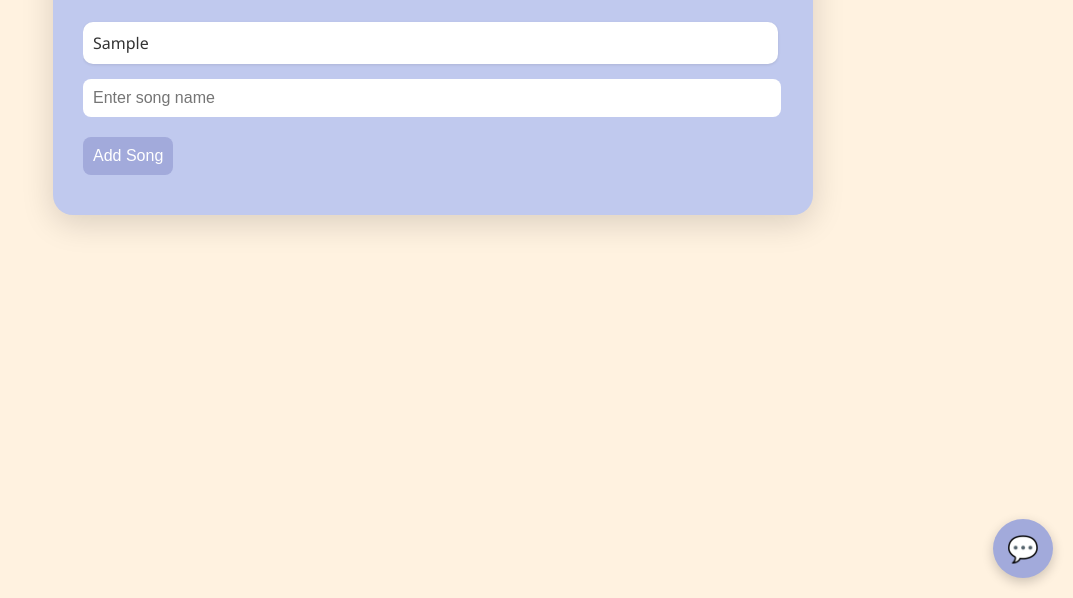
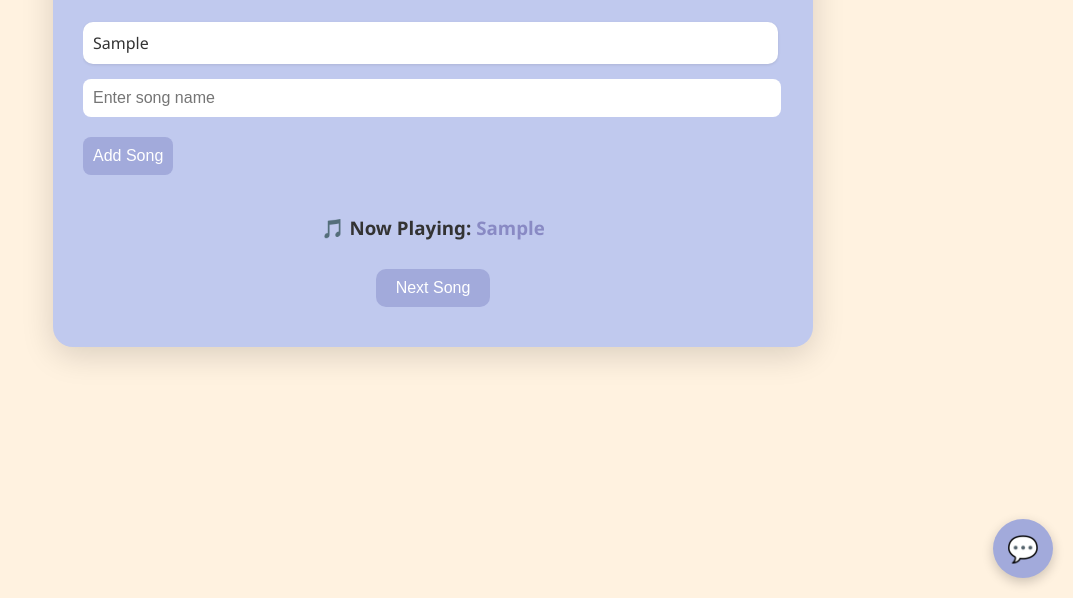
Before and after one commit to Sneha1795/audiohaven-playlist-manager, a plain HTML site: page index.html in a window 1280 px wide. Both pictures are taken after typing "Sample" into the empty fields and a click on the button "Add Song". Shown: the part 202-800 px from the top of the page, without its empty margins (207-1280 px from the left). Drawn offline with Linux system fonts and the light colour scheme.

Commit message:
Add Now Playing and Next Song feature

```diff
--- a/index.html
+++ b/index.html
@@ -17,6 +17,11 @@
       </div>
       <input type="text" id="songInput" placeholder="Enter song name"/>
       <button id="addSongBtn">Add Song</button>
+    </div>
+
+    <div class="now-playing-container">
+      <h3>🎵 Now Playing: <span id="nowPlaying">None</span></h3>
+      <button id="nextBtn">Next Song</button>
     </div>
   </div>
 
--- a/script.js
+++ b/script.js
@@ -1,4 +1,3 @@
-// ========== Playlist with Circular Linked List ==========
 class Node {
   constructor(song) {
     this.song = song;
@@ -9,6 +8,7 @@ class Node {
 class CircularLinkedList {
   constructor() {
     this.head = null;
+    this.current = null;
   }
 
   add(song) {
@@ -16,6 +16,7 @@ class CircularLinkedList {
     if (!this.head) {
       this.head = newNode;
       newNode.next = this.head;
+      this.current = newNode;
     } else {
       let temp = this.head;
       while (temp.next !== this.head) {
@@ -36,6 +37,16 @@ class CircularLinkedList {
     } while (temp !== this.head);
     return songs;
   }
+
+  nextSong() {
+    if (this.current) {
+      this.current = this.current.next;
+    }
+  }
+
+  getCurrentSong() {
+    return this.current ? this.current.song : 'None';
+  }
 }
 
 const playlist = new CircularLinkedList();
@@ -51,12 +62,18 @@ function renderPlaylist() {
   });
 }
 
+function updateNowPlaying() {
+  const nowPlaying = document.getElementById('nowPlaying');
+  nowPlaying.innerText = playlist.getCurrentSong();
+}
+
 function addSong() {
   const input = document.getElementById('songInput');
   const song = input.value.trim();
   if (song) {
     playlist.add(song);
     renderPlaylist();
+    updateNowPlaying();
     input.value = '';
   }
 }
@@ -107,4 +124,8 @@ window.onload = () => {
   document.getElementById('chatSendBtn').addEventListener('click', handleChat);
   document.getElementById('chatbot-toggle').addEventListener('click', toggleChatbot);
   document.getElementById('close-chat').addEventListener('click', toggleChatbot);
+  document.getElementById('nextBtn').addEventListener('click', () => {
+    playlist.nextSong();
+    updateNowPlaying();
+  });
 };
--- a/style.css
+++ b/style.css
@@ -72,6 +72,32 @@ li {
   border-radius: 10px;
   color: var(--text-dark);
   box-shadow: 0 1px 3px rgba(0,0,0,0.1);
+}
+
+/* Now Playing */
+.now-playing-container {
+  margin-top: 30px;
+  text-align: center;
+}
+
+#nowPlaying {
+  color: var(--deep-blue);
+  font-weight: bold;
+}
+
+#nextBtn {
+  margin-top: 10px;
+  background-color: var(--accent-blue);
+  color: white;
+  padding: 10px 20px;
+  font-size: 1em;
+  border-radius: 10px;
+  cursor: pointer;
+  transition: background 0.3s ease;
+}
+
+#nextBtn:hover {
+  background-color: var(--deep-blue);
 }
 
 /* Chat toggle */
```
